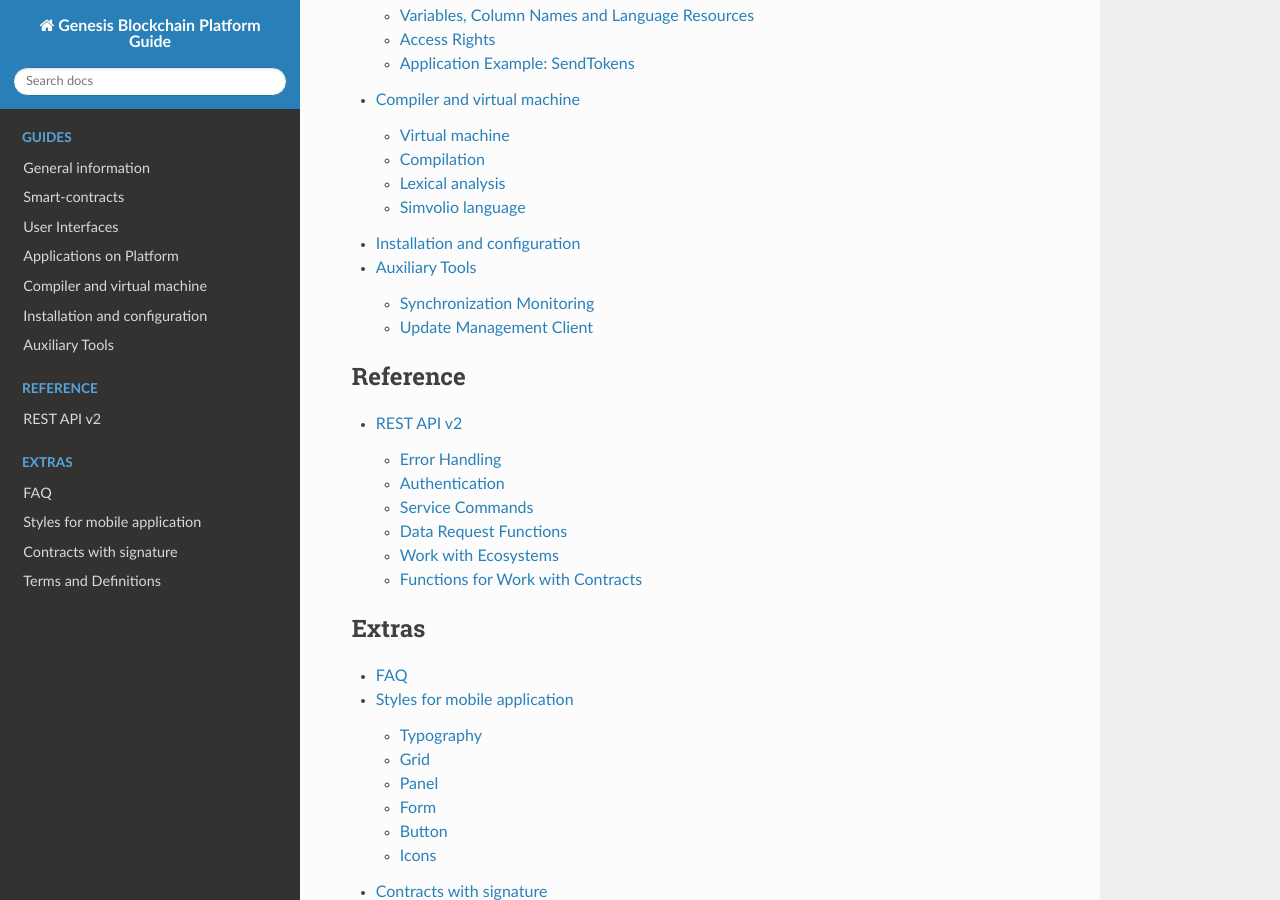
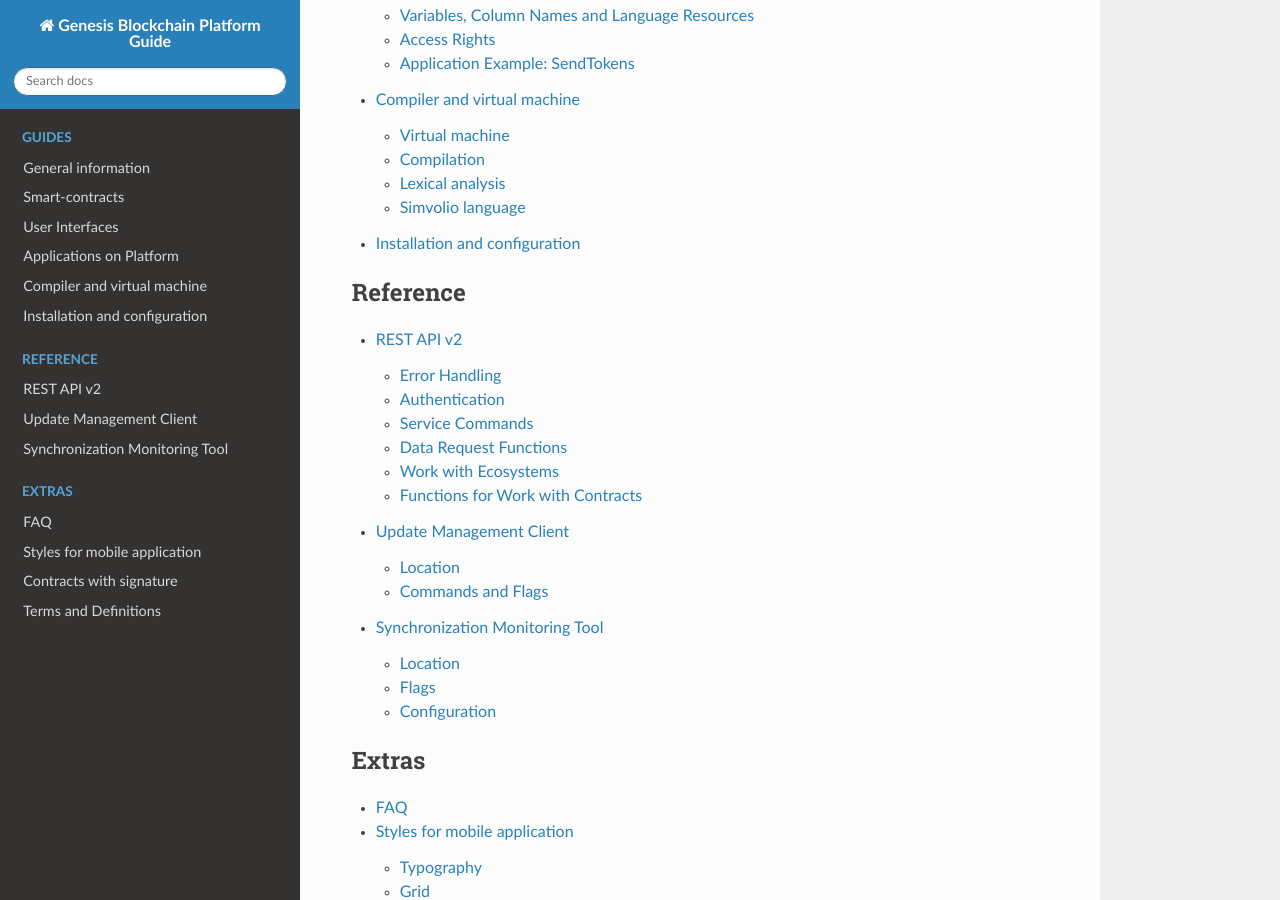
Before and after one commit to AplaProject/apla-docs-en, a Sphinx documentation site: the page built from source/index.rst, in a window 1280 px wide and 900 px high, scrolled down 2712 px. Built offline with Sphinx 7.4.7 and the Read the Docs theme 2.0.0, drawn with Linux system fonts in a browser that asks for light colours.

Commit message:
move tools to reference, change captions

```diff
--- a/source/index.rst
+++ b/source/index.rst
@@ -68,13 +68,15 @@
    introduction/appexample.rst
    introduction/vm.rst
    introduction/install.rst
-   tools/tools.rst
+
 
 .. toctree::
    :maxdepth: 2
    :caption: Reference
 
    reference/api2.rst
+   reference/update_client.rst
+   reference/desync_monitor.rst
 
 .. toctree::
    :maxdepth: 2
--- a/source/tools/desync_monitor.rst
+++ b/source/reference/desync_monitor.rst
@@ -1,5 +1,5 @@
 ######################################################################
-Synchronization Monitoring
+Synchronization Monitoring Tool
 ######################################################################
 
 A special tool that allows to verify that the databases on specified nodes are synchronized.
```
Also changed, not shown: source/tools/tools.rst (deleted, +0 -8 lines), source/reference/update_client.rst (renamed from source/tools/update_client.rst).
